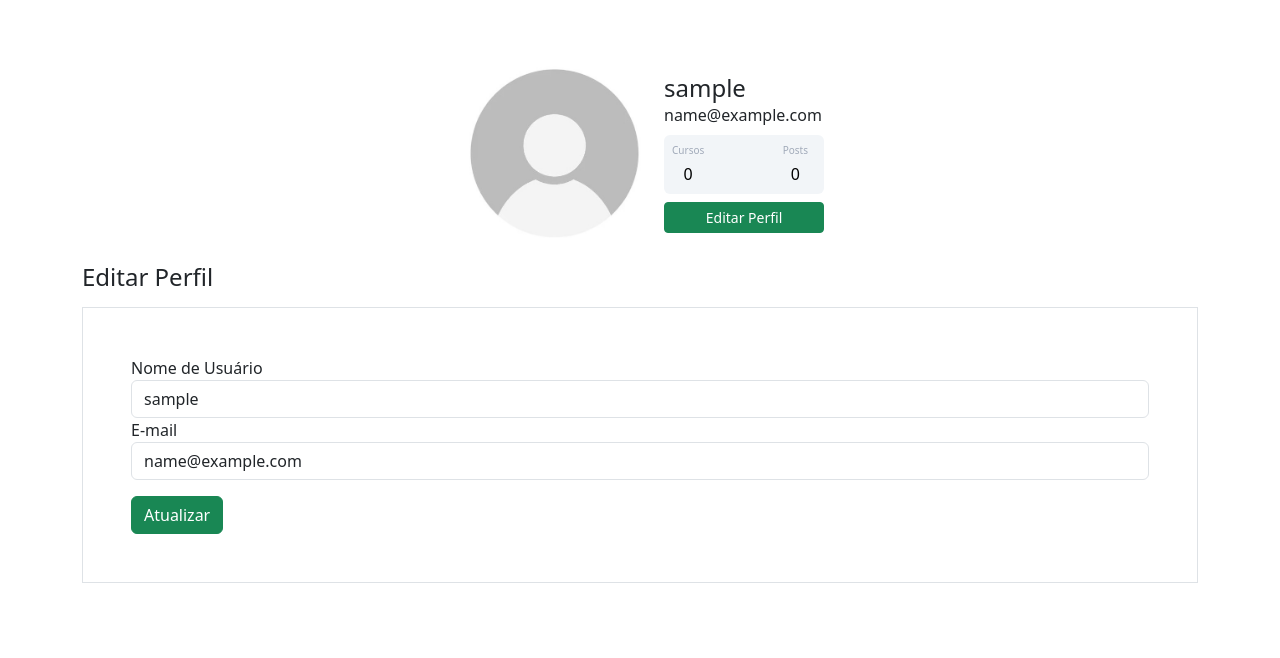
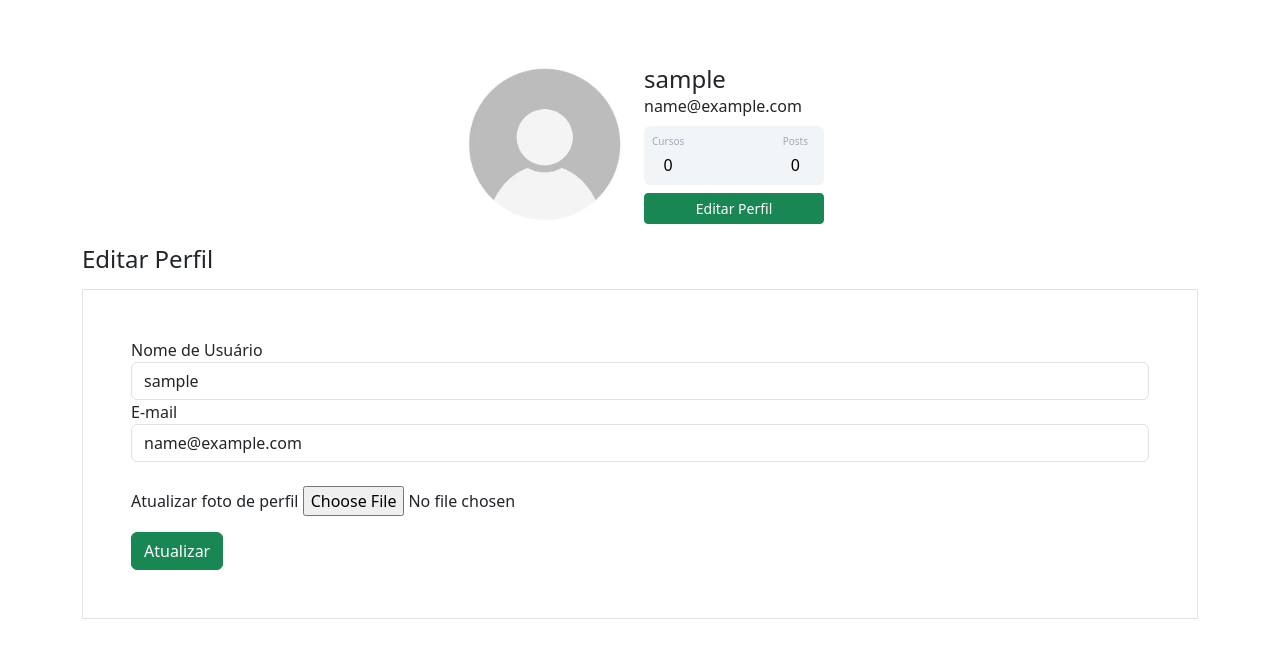
Before and after one commit to CassianoOliveira23/Hashtag-community, a Flask app: page /perfil/editar in a window 1280 px wide. Shown: the part 56-714 px from the top of the page. Run offline with Flask 3, Linux system fonts and the light colour scheme; the visitor is signed in with stand-in values (Sample User, id 1); some libraries are stand-ins or nearby versions.

Commit message:
Foto perfil

```diff
--- a/hashtagcommunity/forms.py
+++ b/hashtagcommunity/forms.py
@@ -1,4 +1,5 @@
 from flask_wtf import FlaskForm
+from flask_wtf.file import FileField, FileAllowed
 from wtforms import StringField, PasswordField, SubmitField, BooleanField
 from wtforms.validators import DataRequired, Length, Email, EqualTo, ValidationError
 from hashtagcommunity.models import Usuario
@@ -29,6 +30,7 @@ class FormLogin(FlaskForm):
 class FormEditarPerfil(FlaskForm):
     username = StringField('Nome de Usuário', validators=[DataRequired()])
     email = StringField('E-mail', validators=[DataRequired(), Email()])
+    foto_perfil = FileField('Atualizar foto de perfil', validators=[FileAllowed(['jpg', 'png'])])
     botao_submit_editar_perfil = SubmitField('Atualizar')
 
     def validate_email(self, email):
--- a/hashtagcommunity/routes.py
+++ b/hashtagcommunity/routes.py
@@ -3,6 +3,9 @@ from hashtagcommunity import app, database, bcrypt
 from hashtagcommunity.forms import FormCriarConta, FormLogin, FormEditarPerfil
 from hashtagcommunity.models import Usuario
 from flask_login import login_user, logout_user, current_user, login_required
+import secrets
+import os
+from PIL import Image
 
 
 lista_usuarios = ['Cassiano Oliveira', 'Ket Wolski Goetz', 'Alina Kovalenko', 'Angelina Mikhailichenko']
@@ -79,6 +82,18 @@ def criar_post():
     return render_template('criarpost.html')
 
 
+def salvar_imagem(imagem):
+    codigo = secrets.token_hex(8)
+    nome, extensao = os.path.splitext(imagem.filename)
+    nome_arquivo = nome + codigo + extensao
+    caminho_completo = os.path.join(app.root_path, 'static/fotos_perfil', nome_arquivo)
+    tamanho = (200, 200)
+    img_reduzida = Image.open(imagem)
+    img_reduzida.thumbnail(tamanho)
+    img_reduzida.save(caminho_completo)
+    return nome_arquivo
+
+
 @app.route('/perfil/editar', methods=['GET', 'POST'])
 @login_required
 def editar_perfil():
@@ -86,6 +101,11 @@ def editar_perfil():
     if form.validate_on_submit():
         current_user.email = form.email.data
         current_user.username = form.username.data
+
+        if form.foto_perfil.data:
+            nome_imagem = salvar_imagem(form.foto_perfil.data)
+            current_user.foto_perfil = nome_imagem
+
         database.session.commit()
         flash('Perfil atualizado com sucesso!', 'alert-success')
         return redirect(url_for('perfil'))
--- a/hashtagcommunity/templates/editarperfil.html
+++ b/hashtagcommunity/templates/editarperfil.html
@@ -6,7 +6,7 @@
         <div class="row">
             <div class="col">
                 <legend>Editar Perfil</legend>
-                <form method="POST" action="" class="border p-5 mt-5">
+                <form method="POST" action="" class="border p-5 mt-5" enctype="multipart/form-data">
                     {{ form.csrf_token }}
 
                     <fieldset>
@@ -39,6 +39,17 @@
                                 {{ form.email(class="form-control") }}
                             {% endif %}
                         </div>
+                        <br>
+                        <div class="form-group">
+                            {{ form.foto_perfil.label }}
+                            {{ form.foto_perfil(class="form-control-file") }}
+
+                            {% if form.foto_perfil.errors %}
+                                {% for erro in form.foto_perfil.errors %}
+                                    <span class="text-danger">{{ erro }} </span><br>
+                                {% endfor %}
+                            {% endif %}
+                        </div>
 
                     </fieldset>
 
--- a/hashtagcommunity/templates/perfil.html
+++ b/hashtagcommunity/templates/perfil.html
@@ -5,7 +5,7 @@
         <div class="card p-3">
             <div class="d-flex align-items-center">
                 <div class="image pe-2">
-                    <img src="{{ foto_perfil }}" class="rounded" width="200">
+                    <img src="{{ foto_perfil }}" class="rounded-circle" width="180">
                 </div>
                 <div class="ml-3 w-100">
                     <h4 class="mb-0 mt-0">{{ current_user.username }}</h4> <span>{{ current_user.email }}</span>
```
Also changed, not shown: hashtagcommunity/static/fotos_perfil/4902bbd313d25ec05.PNG (added).
